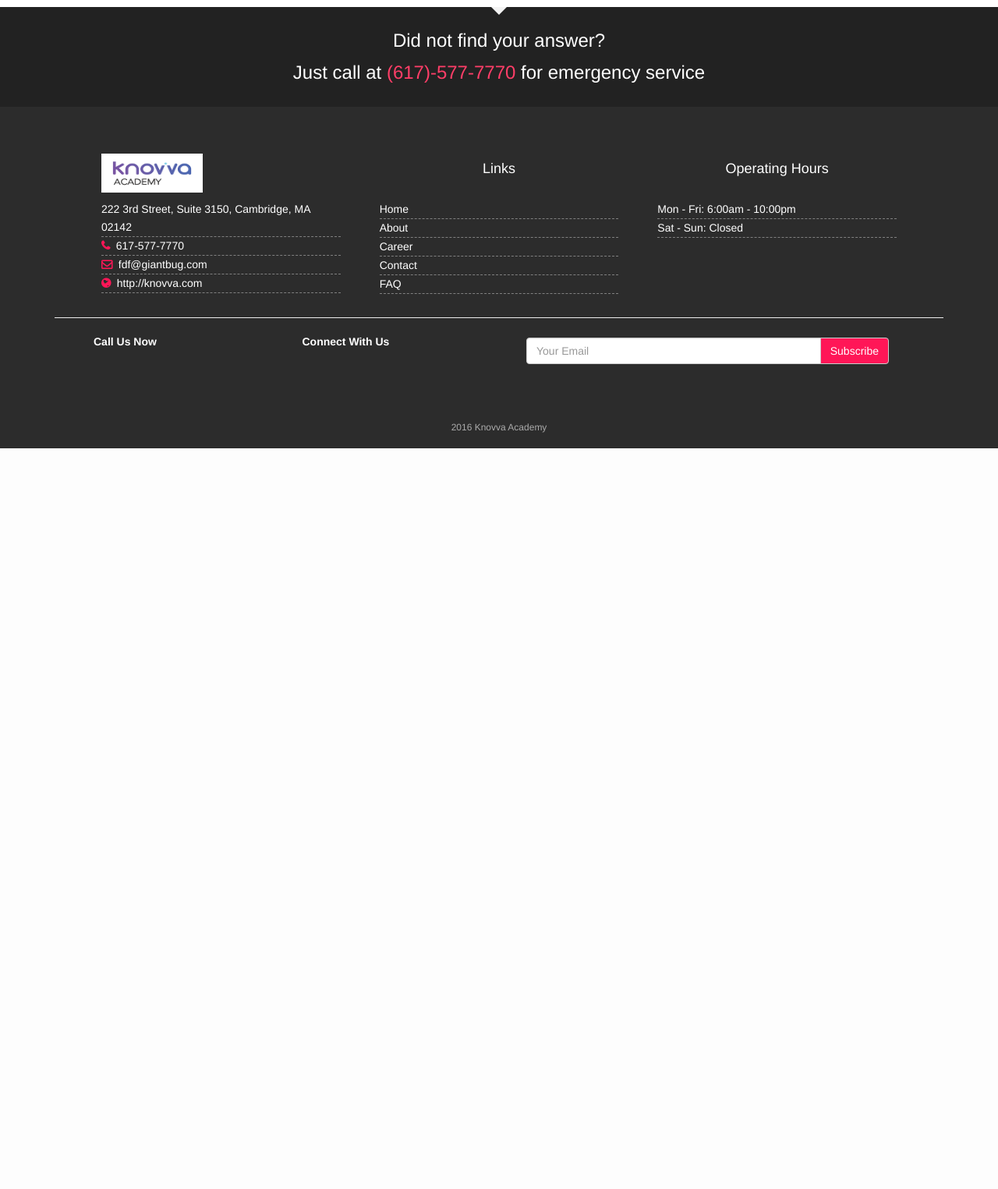
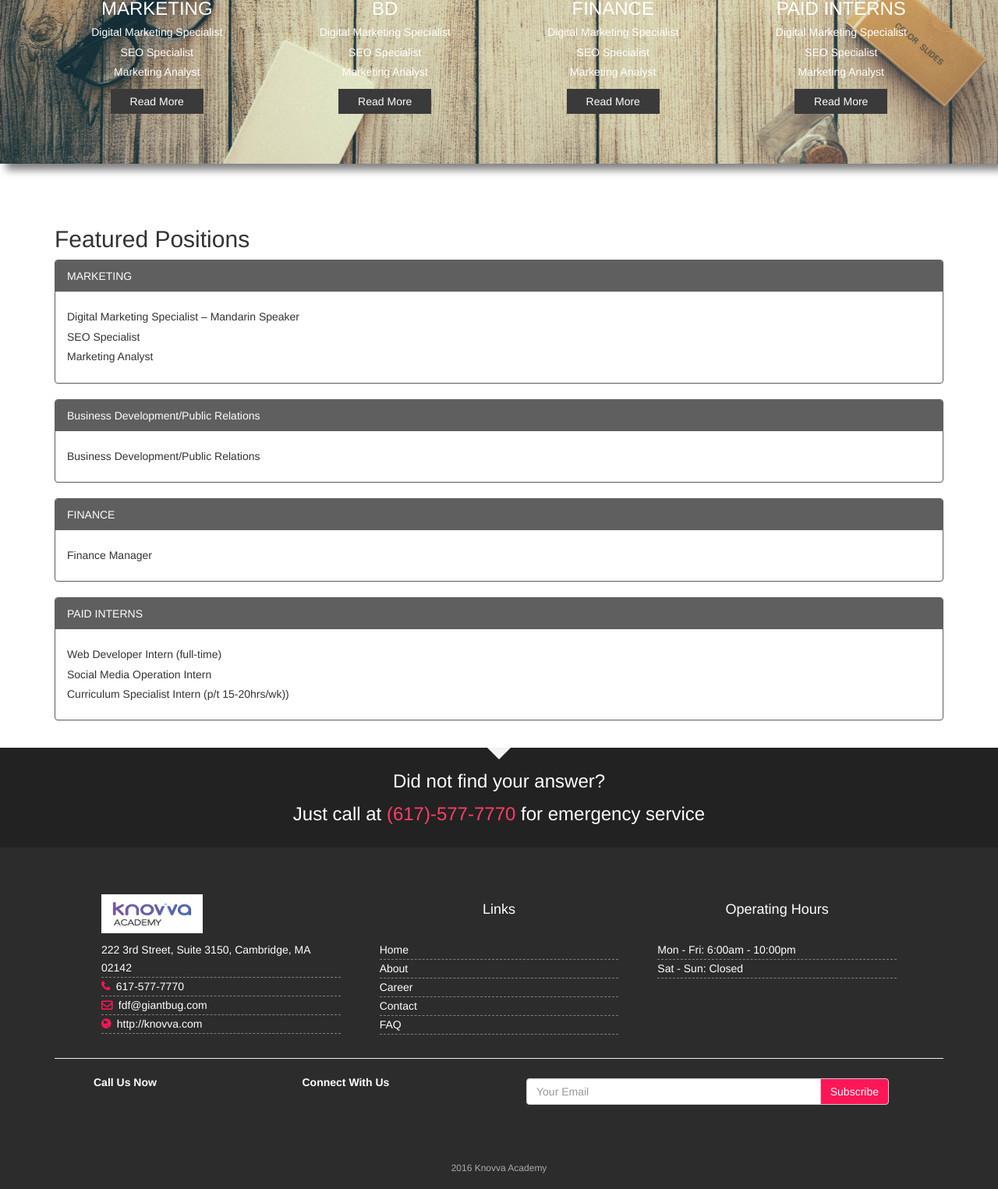
Before and after one commit to xuezhouappdev/knovva, a PHP site: page /career.php in a window 1280 px wide. Shown: the part 1127-2652 px from the top of the page at 78% size. Before the commit the page ends 1702 px from the top, so only its background shows below. Run offline with PHP 8.4, Linux system fonts and the light colour scheme; some web fonts are replaced.

Commit message:
updated career page

```diff
--- a/career.php
+++ b/career.php
@@ -115,10 +115,11 @@ include "header.php";
 
 
 <!--DPT-->
+
 <div class="dpt">
     <div class="container">
         <div class="row">
-            <h3>Our Departments</h3>
+            <h2>Our Departments</h2>
         </div>
         <div class="row"">
             <div class="col-md-3">
@@ -132,6 +133,8 @@ include "header.php";
 
             </div>
             <div class="col-md-3">
+                <i class="fa fa-phone" aria-hidden="true"></i>
+
                 <h3>BD</h3>
                 <h5>Digital Marketing Specialist</h5>
                 <h5>SEO Specialist</h5>
@@ -139,6 +142,8 @@ include "header.php";
                 <a>Read More</a>
             </div>
             <div class="col-md-3">
+                <i class="fa fa-university" aria-hidden="true"></i>
+
                 <h3>FINANCE</h3>
                 <h5>Digital Marketing Specialist</h5>
                 <h5>SEO Specialist</h5>
@@ -147,6 +152,8 @@ include "header.php";
             </div>
 
             <div class="col-md-3">
+                <i class="fa fa-users" aria-hidden="true"></i>
+
                 <h3>PAID INTERNS</h3>
                 <h5>Digital Marketing Specialist</h5>
                 <h5>SEO Specialist</h5>
@@ -158,6 +165,52 @@ include "header.php";
     </div>
 </div>
 
+
+<!--position -->
+<div class="position">
+    <div class="container">
+        <h2>Featured Positions</h2>
+        <div class="panel-group">
+
+
+            <div class="panel panel-danger">
+                <div class="panel-heading">MARKETING</div>
+                <div class="panel-body">
+                  <h5>Digital Marketing Specialist – Mandarin Speaker</h5>
+                    <h5>SEO Specialist</h5>
+                    <h5>Marketing Analyst</h5>
+
+
+
+
+                </div>
+            </div>
+
+            <div class="panel panel-danger">
+                <div class="panel-heading">Business Development/Public Relations</div>
+                <div class="panel-body">
+                    <h5>Business Development/Public Relations</h5>
+                </div>
+            </div>
+
+            <div class="panel panel-danger">
+                <div class="panel-heading">FINANCE</div>
+                <div class="panel-body">
+                    <h5>Finance Manager</h5>
+                </div>
+            </div>
+
+            <div class="panel panel-danger">
+                <div class="panel-heading">PAID INTERNS</div>
+                <div class="panel-body">
+                    <h5>Web Developer Intern (full-time)</h5>
+                    <h5>Social Media Operation Intern</h5>
+                    <h5>Curriculum Specialist Intern (p/t 15-20hrs/wk))</h5>
+                </div>
+            </div>
+        </div>
+    </div>
+</div>
 
 <div class="arrow-down">
 
@@ -184,30 +237,20 @@ include "header.php";
 
 
 <script>
-    /*  $(document).ready(function(){
 
 
-     $(".panel.panel-default a").click(function(){
-     //alert("TEt");
-     $(this).css("text-decoration","none");
-     $(".panel-heading").css({"background":"white","color":"black"});
-     $(".panel-heading i").removeClass("fa-minus-circle").addClass("fa-plus-circle").css("color","#ff3e68");
+    $(document).ready(function(){
 
-     $(this).parent().parent().css({"background":"#ff3e68","color":"white"});
-     $(this).prev().addClass("fa-minus-circle").removeClass("fa-plus-circle").css("color","white");
+        $(".careerslider ul li").click(function(){
+            $(".careerslider ul li").removeClass("active");
+            $(this).addClass("active");
+        });
 
 
-     })
 
 
-     })*/
-</script>
 
 
-<script>
-    <!-- Script to activate the carousel -->
-    $('.carousel').carousel({
-        interval: false; //changes the speed
     })
 
 
@@ -217,11 +260,20 @@ include "header.php";
 </script>
 
 
+
+
 <script src="https://ajax.googleapis.com/ajax/libs/jquery/1.12.0/jquery.min.js"></script>
 <script src="bootstrap-3.3.7/js/bootstrap.min.js"></script>
 <script src="js/accordian.js"></script>
 
 
 
+<script>
+
+
+
+</script>
+
+
 </body>
 </html>
--- a/css/career.css
+++ b/css/career.css
@@ -85,6 +85,8 @@ div.banner {
 }
 
 
+
+
 .careerslider>div>div:nth-child(2){
     text-align: center;
     margin: 0 auto;
@@ -96,7 +98,7 @@ div.banner {
 
 
 .careerslider>div>div:nth-child(2) ul{
-  padding:0;
+    padding:0;
     margin: 0px auto;
 }
 
@@ -128,31 +130,91 @@ div.banner {
 /* dpt*/
 div.dpt {
     text-align: center;
-    background: url("../image/workhard.jpg") bottom center no-repeat;
+
+    background: url("../image/workhard2.jpg") bottom center no-repeat;
     background-size: cover;
     color: white;
+    padding-top: 20px;
+    padding-bottom:70px;
+    box-shadow: 8px 8px 10px gray;
+    margin-bottom: 60px;
+
+
+}
+
+.dpt h2 {
+    margin-bottom: 40px;
+}
+
+
+div.col-md-3 > h5  {
+    margin-top: 0px;
+}
+
+div.col-md-3 > h5:nth-child(5)  {
+    margin-bottom: 20px;
+}
+
+
+
+.dpt i{
+    font-size: 80px;
+    margin-bottom: 15px;
+    color:#ff3e68 ;
+}
+
+
+.dpt a{
+    background: #3a3a3a;
+    color: white;
+    padding: 8px 25px;
+    margin-top: 20px;
+
+}
+
+.dpt a:hover{
+    background: #ff3e68;
+    color: white;
+    padding: 8px 25px;
+    margin-top: 20px;
 
 }
 
 
+/*position*/
+div.position {
+    margin-top: 20px;
+}
 
 
 
+div.panel > div:nth-child(1) {
+    color: #ffffff;
+    background-color: #5f5f5f;
+    border-color: #5f5f5f;
+}
 
+div.panel.panel-danger {
+    margin-bottom: 20px;
+    border-color: #5f5f5f;
 
+}
 
-
+.position h5:hover{
+    cursor: pointer;
+    color: #ff6b6f;
+}
 
 /*question */
 
 .arrow-down {
     width: 0;
     height: 0;
-    border-left: 10px solid transparent;
-    border-right: 10px solid transparent;
-    border-top: 10px solid #f3f3f3;
+    border-left: 15px solid transparent;
+    border-right: 15px solid transparent;
+    border-top: 15px solid #f3f3f3;
     position: relative;
-    top:10px;
+    top:15px;
     transform: translateX(-50%);
     left: 50%;
 }
--- a/css/header.css
+++ b/css/header.css
@@ -6,6 +6,9 @@ body {
     font-family:'Parisienne', sans-serif;
 }
 
+a:hover {
+    cursor: pointer;
+}
 
 
 div.row.navbar-fixed-top {
```
Also changed, not shown: image/whiteb.png (added), image/workhard2.jpg (added), 1 other file.
